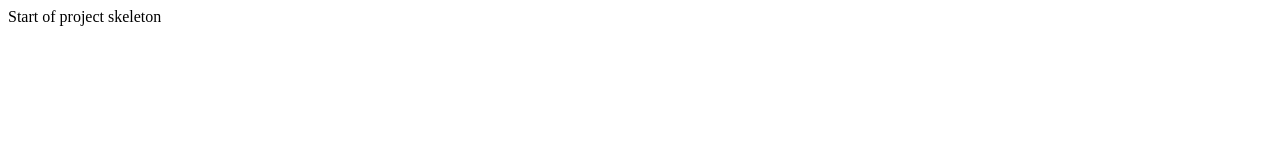
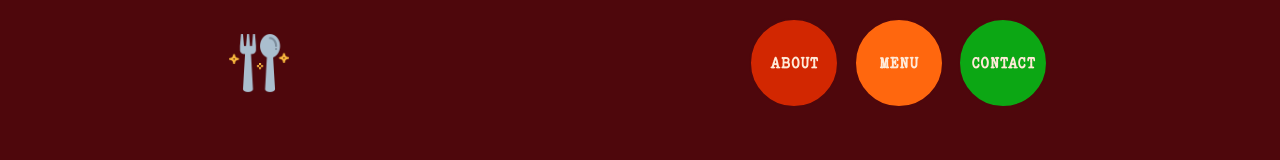
Before and after one commit to AaronMillOro/burger_n_salad, a website built with webpack: page src/index.html in a window 1280 px wide. Built offline with nearby package versions, Linux system fonts and the light colour scheme.

Commit message:
:hammer: base layout

```diff
--- a/src/index.html
+++ b/src/index.html
@@ -5,9 +5,8 @@
     <meta name="viewport" content="width=device-width, initial-scale=1.0">
     <title>Burgers N Salad</title>
 </head>
+<body>
     <header><nav></nav></header>
     <div id="content"></div>
-<body>
-
 </body>
 </html>
--- a/src/index.js
+++ b/src/index.js
@@ -1,8 +1,36 @@
+import './style.css'
+import Logo from './assets/img/cutlery.png'
 
-function navContent() {
-    const elem = document.createElement('div')
-    elem.innerText = 'Start of project skeleton'
-    return elem
+const header = document.querySelector('header')
+const content = document.getElementById('content')
+
+function displayLogo(){
+    const logo = new Image()
+    logo.src = Logo
+    logo.setAttribute('alt', 'logo')
+    logo.setAttribute('id', 'logo')
+    return logo
 }
 
-document.body.appendChild(navContent())
+function showNavContent() {
+    const nav = document.querySelector('nav')
+    const about = document.createElement('button')
+    const menu = document.createElement('button')
+    const contact = document.createElement('button')
+    about.innerText = 'About'
+    menu.innerText = 'Menu'
+    contact.innerText = 'Contact'
+    about.classList.add('btn')
+    about.classList.add('about')
+    menu.classList.add('btn')
+    menu.classList.add('menu')
+    contact.classList.add('btn')
+    contact.classList.add('contact')
+    nav.appendChild(about)
+    nav.appendChild(menu)
+    nav.appendChild(contact)
+    return nav
+}
+
+header.appendChild(displayLogo())
+header.appendChild(showNavContent())
--- /dev/null
+++ b/src/style.css
@@ -0,0 +1,85 @@
+@font-face {
+    font-family: 'Hot Restaurant';
+    src: url('./assets/fonts/Hot_Restaurant.ttf');
+}
+
+@font-face {
+    font-family: 'Elegant typewriter';
+    src: url('./assets/fonts/ELEGANT_TYPEWRITER_Regular.ttf');
+}
+
+:root{
+    --chocolate: #4E070C;
+    --almond: #ffead8;
+    --red: #D22701;
+    --orange: #FF670E;
+    --green: #0ca714;
+}
+
+* {
+    padding: 0;
+    margin: 0;
+}
+
+body {
+    background-color: var(--chocolate);
+    display: flex;
+    justify-content: center;
+    align-items: center;
+    overflow: hidden;
+}
+
+header {
+    width: 100vw;
+    display: flex;
+    flex-wrap: wrap;
+    justify-content: space-around;
+    align-items: center;
+    padding: 15px 0;
+}
+
+nav {
+    display: flex;
+    flex-wrap: wrap;
+    gap: 0.5rem;
+}
+
+#logo {
+    height: clamp(60px, 40px, 70px);
+    width: auto;
+}
+
+.btn {
+    font-family: 'Elegant typewriter';
+    font-size: 1rem;
+    font-weight: bold;
+    margin: 0.2rem;
+    width: 90px;
+    height: 90px;
+    border: 2px solid var(--chocolate);
+    border-radius: 50%;
+    text-transform: uppercase;
+    text-overflow: ellipsis;
+    overflow: hidden;
+    white-space: nowrap;
+    cursor: pointer;
+}
+
+.btn:active {
+    box-shadow: 0 0 15px var(--almond);
+    transform: scale(0.9);
+}
+
+.contact {
+    background-color: var(--green);
+    color: var(--almond);
+}
+
+.menu {
+    background-color: var(--orange);
+    color: var(--almond);
+}
+.about {
+    background-color: var(--red);
+    color: var(--almond);
+}
```
